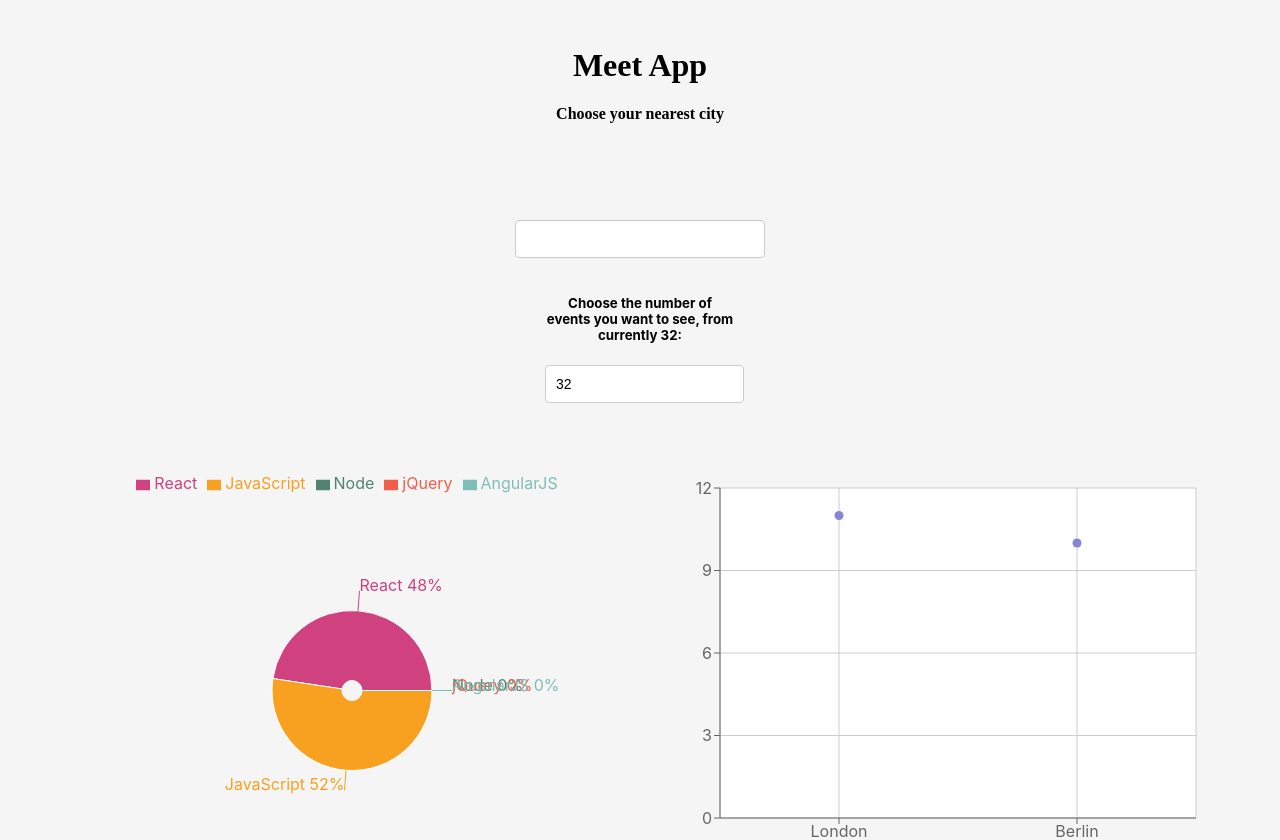
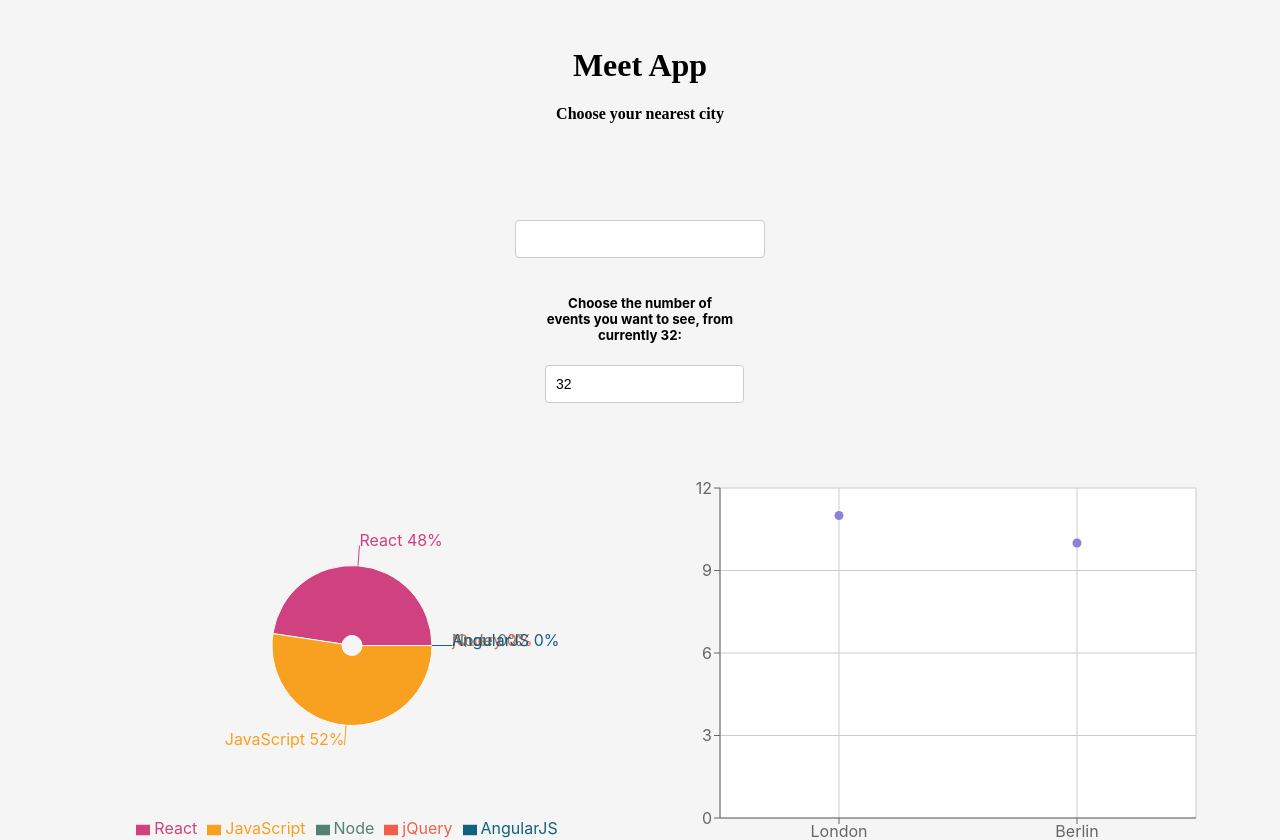
Before and after one commit to berkdisli/meet, a React (Create React App) app: page / in a window 1280 px wide. Shown: the top 840 px of the page. Built offline with nearby package versions, Linux system fonts and the light colour scheme; what atatus-spa would draw is missing.

Commit message:
updated eventgenre color

```diff
--- a/src/EventGenre.js
+++ b/src/EventGenre.js
@@ -2,7 +2,7 @@ import React, { useEffect, useState } from 'react';
 import { PieChart, Pie, Cell, ResponsiveContainer, Legend } from 'recharts';
 
 const genres = ['React', 'JavaScript', 'Node', 'jQuery', 'AngularJS'];
-const colors = ['#d0427f', '#f8a01f', '#528272', '#f15f4b', '#7dbeb8'];
+const colors = ['#d0427f', '#f8a01f', '#528272', '#f15f4b', '#116181'];
 
 const EventGenre = ({ events }) => {
     const [data, setData] = useState([]);
@@ -41,7 +41,7 @@ const EventGenre = ({ events }) => {
                         <Cell key={`cell-${index}`} fill={colors[index % colors.length]} name={entry.name} />
                     ))}
                 </Pie>
-                <Legend layout="horizontal" verticalAlign="top" align="center" height={45} />
+                <Legend layout="horizontal" verticalAlign="bottom" align="center" height={45} />
             </PieChart>
         </ResponsiveContainer>
     );
```
